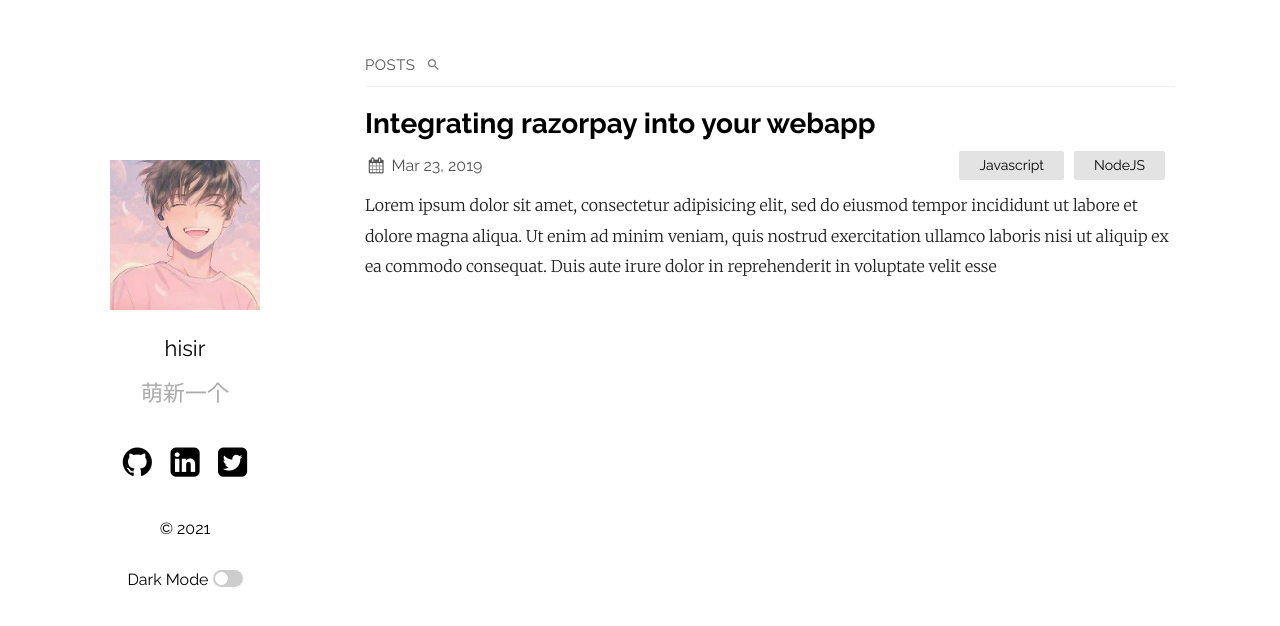
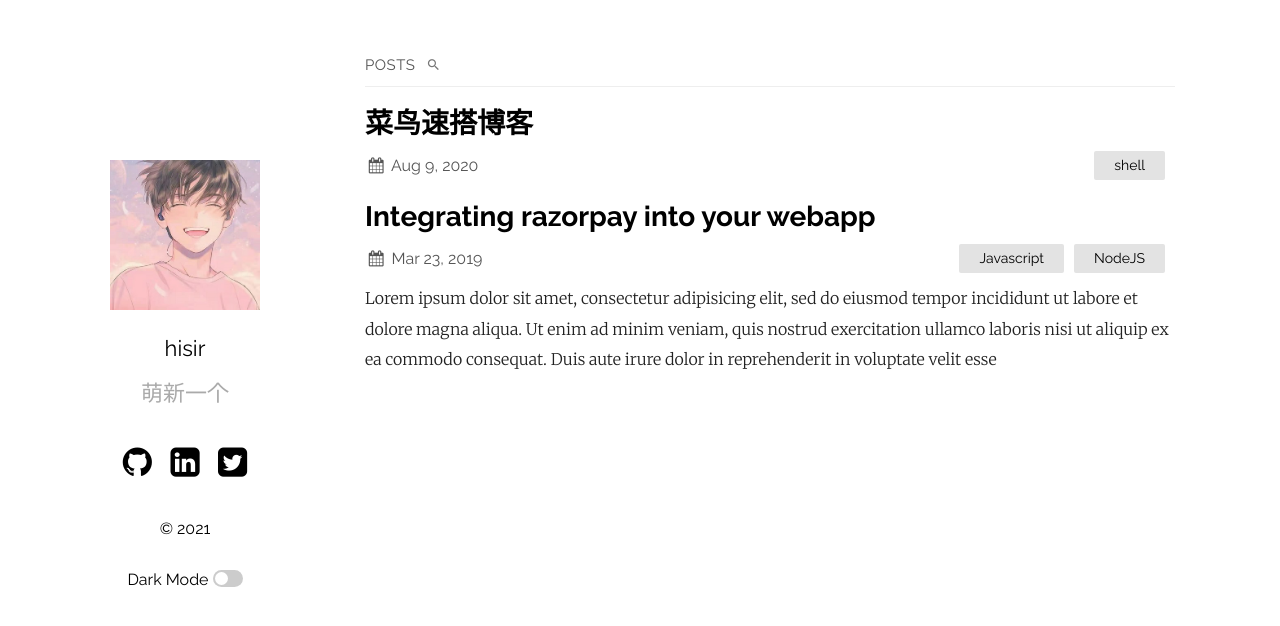
Before and after one commit to Hisir0909/Hisir0909.github.io, a Jekyll site: the page built from index.md, in a window 1280 px wide. Shown: the top 626 px of the page. Built offline with Jekyll 4.4.1, drawn with Linux system fonts in a browser that asks for light colours.

Commit message:
add a title

```diff
--- a/_config.yml
+++ b/_config.yml
@@ -27,7 +27,7 @@ plainwhite:
   # generate social links in footer
   social_links:
     twitter: samarsault
-    github:  samarsault
+    github:  hisir0909
     linkedIn: in/samarsault
     #dribbble: jekyll
     #flickr:   jekyll
--- /dev/null
+++ b/_posts/2020-8-9-bulid-myblog.markdown
@@ -0,0 +1,6 @@
+---
+layout: post
+title: "菜鸟速搭博客"
+data: 2021-8-9 23:13:55 CST
+categories: shell
+---
```
